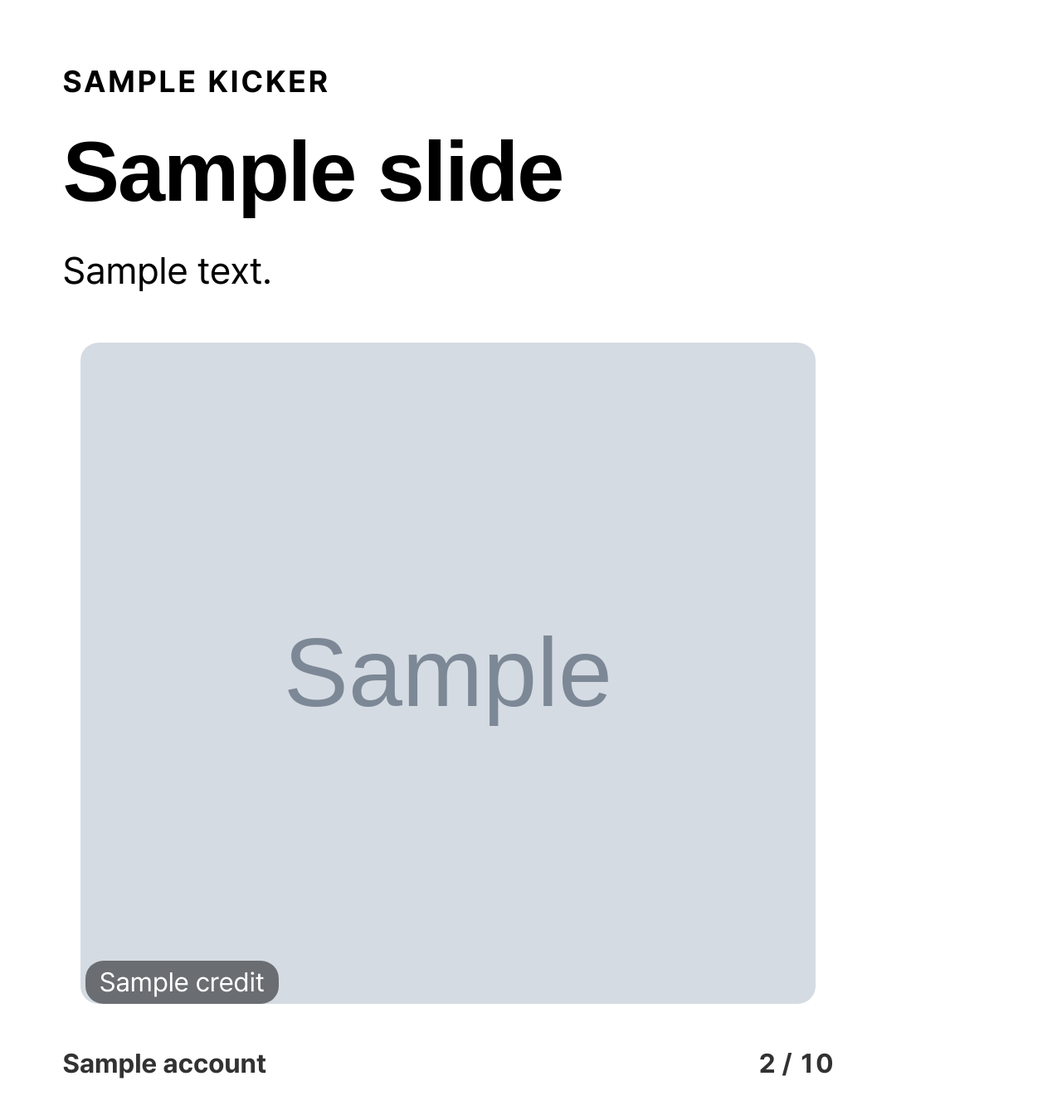
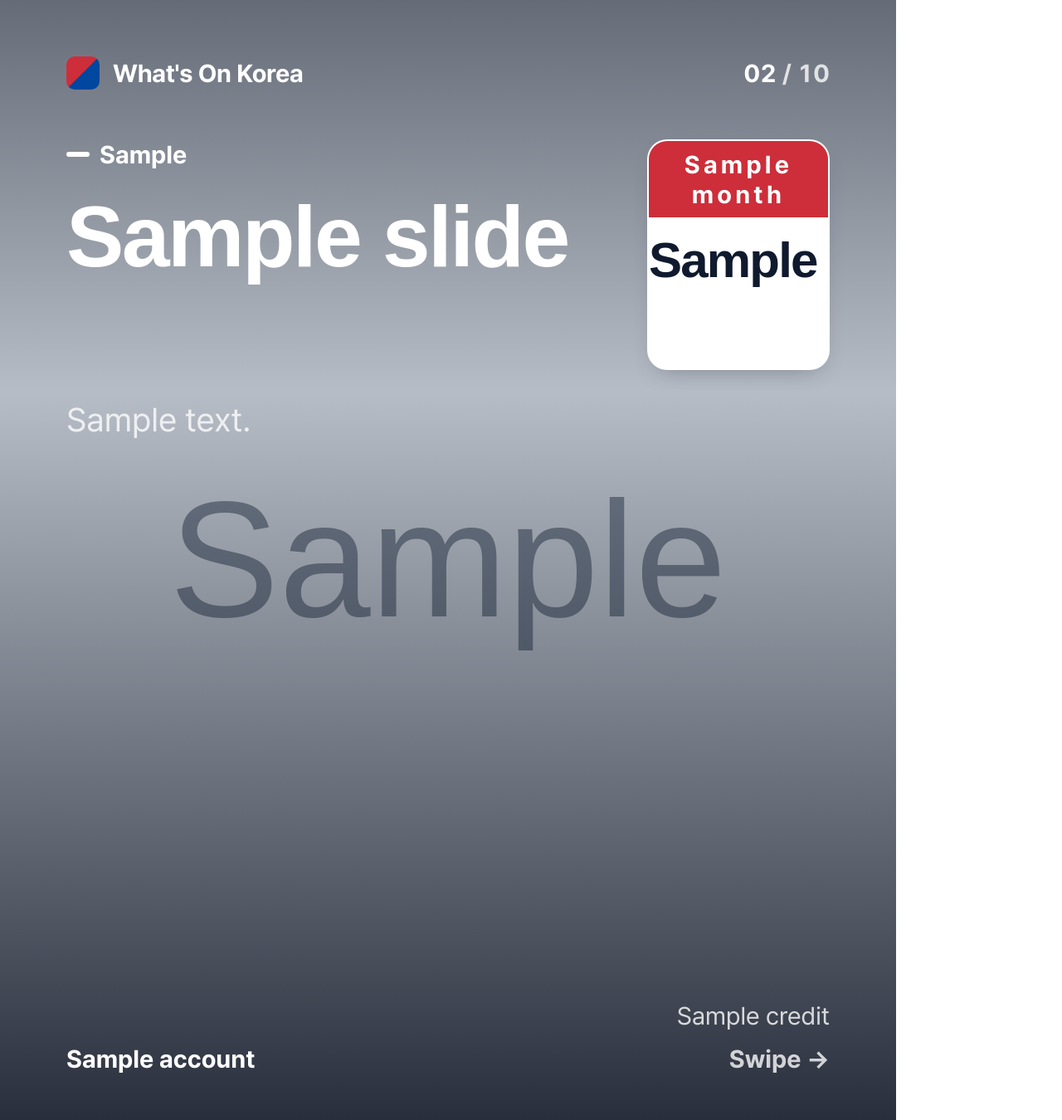
Before and after one commit to juyoungml/nemo-k-cards, a Python web app: template backend/app/renderer/templates/cover.html in a window 1280 px wide. Shown: the whole page at 83% size. Run offline with Jinja, Linux system fonts and the light colour scheme; the template is opened without the code that fills it: most values are stand-ins (such as "Sample title", 1, 10 or a date in 2020); grey boxes marked "Sample" are stand-in pictures; some web fonts are replaced.

Commit message:
style(design): FINDING-006/007 — type-led card system, no placeholder photos
- brand chrome on every slide (mark, page counter, swipe cue), taegeuk rule
- cover: calendar tile for the posting weekend + numbered event index
- event: outlined number, category chip/color, structured facts panel with
  icons, 'Until' urgency, access chips, why-go quote
- tips as numbered rows; map as route diagram + large Korean taxi address
- CTA: save cue, 'Links checked' stamp, sources limited to events in the deck
- licensed photos go full-bleed under a scrim; never a gradient placeholder
- category colors lightened on the dark theme; QA glyph tolerance 8px

Co-Authored-By: Claude Opus 5.5 <noreply@anthropic.com>

```diff
--- a/backend/app/renderer/templates/_cards.css
+++ b/backend/app/renderer/templates/_cards.css
@@ -5,80 +5,116 @@
 @font-face { font-family: "Black Han Sans"; src: url("{{ font_dir }}/BlackHanSans-Regular.ttf") format("truetype"); }
 @font-face { font-family: "Do Hyeon"; src: url("{{ font_dir }}/DoHyeon-Regular.ttf") format("truetype"); }
 
-* { box-sizing: border-box; }
-/* The canvas is 1080px wide, so 1cqw = 10.8px. Minimum text size is 3cqw ≈ 32px (QA floor: 30px). */
-.slide { position: relative; width: 1080px; height: 1350px; overflow: hidden; container-type: inline-size;
+/* What's On Korea card system.
+   Canvas 1080×1350 · 80px margins · 8px spacing scale · type scale 30 / 36 / 44 / 56 / 76 / 112.
+   Type-led: cards work without photos; a licensed photo goes full-bleed under a scrim. */
+:root {
+  --red: #CD2E3A; --blue: #0047A0; --ink: #0F1A2E; --muted: #5B6578; --line: #E3E8F0; --paper: #FFFFFF; --wash: #F4F6FA;
+  --m: 80px;
+}
+* { box-sizing: border-box; margin: 0; }
+.slide { position: relative; width: 1080px; height: 1350px; overflow: hidden;
   font-family: "Pretendard", sans-serif; word-break: keep-all; overflow-wrap: break-word;
-  background: var(--bg); color: var(--fg); }
-.pad { position: absolute; inset: 0; padding: 7cqw 7cqw 11cqw; display: flex; flex-direction: column; gap: 3cqw; }
-.acct, .pg { position: absolute; bottom: 4.5cqw; font-size: 3cqw; font-weight: 700; opacity: .8; }
-.acct { left: 7cqw; } .pg { right: 7cqw; font-variant-numeric: tabular-nums; }
+  background: var(--bg); color: var(--fg); -webkit-font-smoothing: antialiased; }
 
-.kicker { font-size: 3.4cqw; font-weight: 700; letter-spacing: .08em; text-transform: uppercase; color: var(--accent); }
-.ttl { font-size: 9.5cqw; line-height: 1.08; font-weight: 900; letter-spacing: -.02em; color: var(--title); }
-.sub { font-size: 4.2cqw; line-height: 1.4; }
-.ko { font-size: 4cqw; opacity: .85; }
-.muted { opacity: .8; }
+/* Header + footer chrome (same position on every slide) */
+.top { position: absolute; left: var(--m); right: var(--m); top: 64px; height: 48px; display: flex; align-items: center; gap: 16px; z-index: 2; }
+.mark { width: 40px; height: 40px; border-radius: 10px; background: linear-gradient(135deg, var(--red) 0 50%, var(--blue) 50% 100%); position: relative; flex: none; }
+.mark::after { content: ""; position: absolute; inset: 12px; border-radius: 50%; background: var(--bg); }
+.brand { font-size: 30px; font-weight: 700; letter-spacing: -0.01em; flex: 1; }
+.counter { font-size: 30px; font-weight: 700; color: var(--muted); font-variant-numeric: tabular-nums; }
+.counter b { color: var(--fg); }
+.bottom { position: absolute; left: var(--m); right: var(--m); bottom: 56px; display: flex; align-items: center; z-index: 2;
+  font-size: 30px; color: var(--muted); }
+.bottom .acct { flex: 1; font-weight: 700; color: var(--fg); }
+.bottom .next { font-weight: 700; color: var(--accent); }
 
-.photo { position: relative; flex: 1 1 0; min-height: 0; border-radius: 3cqw; overflow: hidden;
-  background: radial-gradient(120% 90% at 20% 15%, var(--ph2) 0%, transparent 55%),
-              radial-gradient(90% 80% at 85% 90%, var(--ph2) 0%, transparent 60%),
-              linear-gradient(160deg, var(--ph1), var(--ph1)); }
-.photo img { width: 100%; height: 100%; object-fit: cover; display: block; }
-.photo .cr { position: absolute; left: 2.5cqw; bottom: 2cqw; font-size: 3cqw; padding: .6cqw 1.6cqw;
-  border-radius: 2cqw; background: rgba(0,0,0,.5); color: #fff; }
-/* KOGL Type 3 / ND images: no text overlay, show framed */
-.photo.framed { background: var(--frame); padding: 2cqw; } .photo.framed img { border-radius: 2cqw; }
+/* Content column */
+.pad { position: absolute; left: var(--m); right: var(--m); top: 168px; bottom: 144px; display: flex; flex-direction: column; gap: 32px; z-index: 1; }
 
-.chips { display: flex; flex-wrap: wrap; gap: 1.6cqw; }
-.chip { font-size: 3cqw; font-weight: 700; padding: 1.2cqw 2.6cqw; border-radius: 5cqw; white-space: nowrap;
-  background: var(--chip-bg); color: var(--chip-fg); }
-.chip.warn { background: var(--warn-bg); color: var(--warn-fg); }
-.chip i { display: inline-block; width: 1.6cqw; height: 1.6cqw; border-radius: 50%; background: currentColor; margin-right: 1.2cqw; vertical-align: .3cqw; }
+.eyebrow { display: inline-flex; align-items: center; gap: 12px; font-size: 30px; font-weight: 700; color: var(--accent); }
+.eyebrow::before { content: ""; width: 28px; height: 6px; border-radius: 3px; background: currentColor; }
+.title { font-size: 76px; line-height: 1.12; font-weight: 900; letter-spacing: -0.025em; color: var(--fg); text-wrap: balance; }
+.title.xl { font-size: 104px; line-height: 1.1; }
+.lead { font-size: 40px; line-height: 1.4; color: var(--muted); }
+.ko { font-size: 36px; color: var(--muted); font-weight: 700; }
 
-.num { font-size: 14cqw; line-height: .9; font-weight: 900; color: var(--accent); }
-.kv { display: grid; grid-template-columns: auto 1fr; gap: 2cqw 3.5cqw; margin: 0; align-items: baseline; }
-.kv dt { font-size: 3cqw; font-weight: 700; letter-spacing: .08em; text-transform: uppercase; color: var(--accent); }
-.kv dd { margin: 0; font-size: 3.9cqw; font-weight: 500; }
+/* Calendar tile: the brand motif */
+.cal { width: 220px; flex: none; border-radius: 24px; overflow: hidden; background: var(--paper); box-shadow: 0 12px 28px -14px rgba(15, 26, 46, .35); border: 2px solid var(--line); text-align: center; }
+.cal .mo { background: var(--red); color: #fff; font-size: 30px; font-weight: 700; letter-spacing: .14em; padding: 10px 0; }
+.cal .d { color: var(--ink); font-size: 60px; white-space: nowrap; font-weight: 900; line-height: 1; padding: 22px 0 10px; letter-spacing: -0.03em; font-variant-numeric: tabular-nums; }
+.cal .w { color: var(--muted); font-size: 30px; font-weight: 700; padding-bottom: 18px; }
 
-ul.list { margin: 0; padding: 0; list-style: none; display: flex; flex-direction: column; gap: 3cqw; font-size: 4.3cqw; line-height: 1.4; }
-ul.list li { display: grid; grid-template-columns: 6cqw 1fr; gap: 2cqw; align-items: start; }
-ul.list .n { font-size: 3.6cqw; font-weight: 900; color: var(--accent); padding-top: .4cqw; }
+/* Cover */
+.cover-head { display: flex; gap: 48px; align-items: flex-start; }
+.cover-head .txt { flex: 1; min-width: 0; display: flex; flex-direction: column; gap: 24px; }
+.preview { margin-top: auto; display: flex; flex-direction: column; border-top: 3px solid var(--fg); }
+.preview ul { padding: 0; }
+.preview li { list-style: none; display: grid; grid-template-columns: 72px 1fr auto; align-items: center; gap: 16px;
+  padding: 22px 0; border-bottom: 2px solid var(--line); font-size: 38px; font-weight: 700; color: var(--fg); }
+.preview li .n { font-size: 36px; font-weight: 900; color: var(--accent); font-variant-numeric: tabular-nums; }
+.preview li .t { min-width: 0; overflow: hidden; text-overflow: ellipsis; white-space: nowrap; }
 
-.place { border-radius: 3cqw; padding: 4cqw; background: var(--panel); display: flex; flex-direction: column; gap: 2cqw; }
-.place .addr { font-size: 4.2cqw; font-weight: 700; }
-.route { display: flex; align-items: center; gap: 2cqw; font-size: 3.4cqw; font-weight: 700; }
-.route .dot { width: 3cqw; height: 3cqw; border-radius: 50%; background: var(--accent); flex: none; }
-.route .line { flex: 1; height: .6cqw; background: repeating-linear-gradient(90deg, var(--accent) 0 2cqw, transparent 2cqw 3.4cqw); }
+/* Category chip */
+.chip { display: inline-flex; align-items: center; gap: 10px; height: 52px; padding: 0 22px; border-radius: 26px; align-self: flex-start;
+  font-size: 30px; font-weight: 700; white-space: nowrap; background: color-mix(in srgb, var(--cat) 14%, transparent); color: var(--cat); }
+.chip i { width: 12px; height: 12px; border-radius: 50%; background: currentColor; }
+.chip.warn { background: #FFF1D6; color: #8A5300; }
+.chip.ok { background: #E3F4EA; color: #17663A; }
+.row { display: flex; flex-wrap: wrap; gap: 16px; align-items: center; }
 
-.stamp { align-self: flex-start; font-size: 3.2cqw; font-weight: 700; padding: 1.4cqw 2.8cqw; border-radius: 2cqw;
-  background: var(--stamp-bg); color: var(--stamp-fg); }
-.src { font-size: 3cqw; line-height: 1.55; opacity: .9; }
-.follow { margin-top: auto; font-size: 4.2cqw; }
+/* Event slide */
+.ev-head { display: flex; gap: 32px; align-items: flex-start; padding-right: 200px; }
+.ev-head .num { font-size: 112px; font-weight: 900; line-height: .85; color: transparent; -webkit-text-stroke: 4px var(--cat); letter-spacing: -0.04em; font-variant-numeric: tabular-nums; }
+.ev-head .txt { flex: 1; min-width: 0; display: flex; flex-direction: column; gap: 14px; }
+.facts { border-radius: 28px; background: var(--wash); padding: 12px 40px; display: flex; flex-direction: column; }
+.facts .f { display: grid; grid-template-columns: 56px 150px 1fr; align-items: center; gap: 12px; padding: 22px 0; border-bottom: 2px solid var(--line); }
+.facts .f:last-child { border-bottom: 0; }
+.facts svg { width: 40px; height: 40px; stroke: var(--cat); fill: none; stroke-width: 2.4; stroke-linecap: round; stroke-linejoin: round; }
+.facts .k { font-size: 30px; font-weight: 700; color: var(--muted); letter-spacing: .04em; text-transform: uppercase; }
+.facts .v { font-size: 38px; font-weight: 700; color: var(--fg); line-height: 1.3; }
+.why { margin-top: auto; padding-left: 32px; border-left: 8px solid var(--cat); font-size: 40px; line-height: 1.4; color: var(--fg); }
+.until { position: absolute; right: 0; top: 0; text-align: right; font-size: 30px; font-weight: 700; color: var(--muted); }
+.until b { display: block; font-size: 44px; font-weight: 900; color: var(--red); }
+
+/* Tips */
+.tips { display: flex; flex-direction: column; gap: 20px; padding: 0; }
+.tips li { list-style: none; display: grid; grid-template-columns: 96px 1fr; gap: 24px; align-items: start;
+  background: var(--wash); border-radius: 28px; padding: 32px 36px; font-size: 40px; line-height: 1.35; font-weight: 700; color: var(--fg); }
+.tips .n { width: 72px; height: 72px; border-radius: 20px; display: grid; place-items: center; background: var(--accent); color: #fff; font-size: 36px; font-weight: 900; }
+
+/* Map */
+.taxi { border-radius: 28px; border: 3px solid var(--fg); padding: 40px; display: flex; flex-direction: column; gap: 16px; }
+.taxi .lbl { font-size: 30px; font-weight: 700; color: var(--muted); }
+.taxi .addr { font-size: 56px; line-height: 1.25; font-weight: 900; color: var(--fg); letter-spacing: -0.02em; }
+.route { display: grid; grid-template-columns: minmax(0, 1fr) 160px minmax(0, 1fr); align-items: center; gap: 32px; padding: 16px 0; }
+.route .stop { display: flex; flex-direction: column; gap: 8px; font-size: 34px; font-weight: 700; line-height: 1.25; color: var(--fg); }
+.route .stop small { font-size: 30px; color: var(--muted); font-weight: 400; }
+.route .stop.end { text-align: right; }
+.route .line { height: 8px; border-radius: 4px; background: repeating-linear-gradient(90deg, var(--accent) 0 28px, transparent 28px 44px); position: relative; }
+.route .line::before, .route .line::after { content: ""; position: absolute; top: 50%; width: 28px; height: 28px; border-radius: 50%; transform: translateY(-50%); background: var(--accent); }
+.route .line::before { left: -14px; } .route .line::after { right: -14px; background: var(--red); }
+
+/* CTA */
+.save { display: flex; gap: 32px; align-items: center; }
+.save svg { width: 120px; height: 120px; flex: none; stroke: var(--accent); fill: none; stroke-width: 2; }
+.stamp { display: inline-flex; align-items: center; gap: 12px; align-self: flex-start; height: 60px; padding: 0 24px; border-radius: 30px;
+  background: #E3F4EA; color: #17663A; font-size: 30px; font-weight: 700; }
+.src { margin-top: auto; display: flex; flex-direction: column; gap: 10px; font-size: 30px; line-height: 1.45; color: var(--muted); border-top: 2px solid var(--line); padding-top: 28px; }
+
+/* Licensed photo: full-bleed under a scrim (only when the image license allows overlay) */
+.bleed { position: absolute; inset: 0; z-index: 0; }
+.bleed img { width: 100%; height: 100%; object-fit: cover; }
+.bleed::after { content: ""; position: absolute; inset: 0; background: linear-gradient(180deg, rgba(10, 16, 30, .55) 0%, rgba(10, 16, 30, .15) 35%, rgba(10, 16, 30, .85) 100%); }
+.has-photo { --fg: #fff; --muted: rgba(255, 255, 255, .78); --line: rgba(255, 255, 255, .25); --wash: rgba(10, 16, 30, .45); }
+.credit { position: absolute; right: var(--m); bottom: 108px; z-index: 2; font-size: 30px; color: rgba(255, 255, 255, .8); }
 
 /* ================= Themes ================= */
-/* A · Bold Editorial: flag-blue field, heavy display type, red accents */
-.theme-bold { --bg: var(--bold-bg); --fg: #fff; --title: #fff; --accent: #FF6B74; --chip-bg: rgba(255,255,255,.14); --chip-fg: #fff;
-  --warn-bg: #FFD166; --warn-fg: #2B1D00; --panel: rgba(255,255,255,.1); --stamp-bg: #CD2E3A; --stamp-fg: #fff; --frame: rgba(255,255,255,.12); }
-.theme-bold .ttl, .theme-bold .num { font-family: "Black Han Sans", "Pretendard", sans-serif; font-weight: 400; }
-.theme-bold.layout-cover .ttl { font-size: 12.5cqw; }
-
-/* B · Clean Info: white sheet, label chips, taegeuk rule */
-.theme-clean { --bg: #fff; --fg: #121826; --title: #0B2F6B; --accent: #CD2E3A; --chip-bg: #E8EEF8; --chip-fg: #0B2F6B;
-  --warn-bg: #FFF0D6; --warn-fg: #7A4A00; --panel: #F2F5FA; --stamp-bg: #0B2F6B; --stamp-fg: #fff; --frame: #EEF2F8; }
-.theme-clean .slide::before { content: ""; position: absolute; left: 0; right: 0; top: 0; height: 2cqw; z-index: 1;
-  background: linear-gradient(90deg, #CD2E3A 0 50%, #0047A0 50%); }
-.theme-clean .ttl { font-weight: 700; line-height: 1.18; }
-.theme-clean .num { color: #0047A0; font-weight: 700; }
-.theme-clean.layout-cover .slide { background: #F4F7FC; }
-
-/* C · Playful Pop: pastel field, rounded display face, sticker chips */
-.theme-pop { --bg: var(--pop-bg); --fg: #2A1A3A; --title: #2A1A3A; --accent: #7B3FE4; --chip-bg: #fff; --chip-fg: #2A1A3A;
-  --warn-bg: #FFE066; --warn-fg: #2A1A3A; --panel: rgba(255,255,255,.7); --stamp-bg: #7B3FE4; --stamp-fg: #fff; --frame: #fff; }
-.theme-pop .ttl, .theme-pop .num { font-family: "Do Hyeon", "Pretendard", sans-serif; font-weight: 400; }
-.theme-pop .chip { border: .4cqw solid #2A1A3A; }
-.theme-pop .photo { border: .6cqw solid #2A1A3A; }
-.theme-pop .stamp { transform: rotate(-3deg); }
-.theme-pop .blob { position: absolute; border-radius: 50%; opacity: .55; pointer-events: none; }
-.theme-pop .b1 { width: 40cqw; height: 40cqw; right: -12cqw; top: -10cqw; background: var(--blob1); }
-.theme-pop .b2 { width: 28cqw; height: 28cqw; left: -10cqw; bottom: -8cqw; background: var(--blob2); }
+.theme-clean { --bg: var(--paper); --fg: var(--ink); --accent: var(--blue); }
+.theme-clean .slide::before { content: ""; position: absolute; left: 0; right: 0; top: 0; height: 16px; z-index: 3;
+  background: linear-gradient(90deg, var(--red) 0 50%, var(--blue) 50%); }
+.theme-bold { --bg: var(--bold-bg); --fg: #fff; --muted: rgba(255, 255, 255, .72); --line: rgba(255, 255, 255, .18); --wash: rgba(255, 255, 255, .08); --accent: #FF6B74; }
+.theme-bold .title { font-family: "Black Han Sans", "Pretendard", sans-serif; font-weight: 400; letter-spacing: -0.01em; }
+.theme-bold .cal { border-color: transparent; }
+.theme-pop { --bg: var(--pop-bg); --fg: #2A1A3A; --muted: #6A5878; --line: rgba(42, 26, 58, .14); --wash: rgba(255, 255, 255, .7); --accent: #7B3FE4; }
+.theme-pop .title { font-family: "Do Hyeon", "Pretendard", sans-serif; font-weight: 400; letter-spacing: 0; }
--- a/backend/app/renderer/templates/base.html
+++ b/backend/app/renderer/templates/base.html
@@ -9,11 +9,19 @@
 </style>
 </head>
 <body class="theme-{{ theme }} layout-{{ slide.layout }}" style="{{ palette_css }}">
-<div class="slide">
-  {% if theme == "pop" %}<span class="blob b1"></span><span class="blob b2"></span>{% endif %}
+<div class="slide{% if photo %} has-photo{% endif %}">
+  {% if photo %}<div class="bleed"><img src="{{ photo.url }}" alt=""></div>
+  {% if photo.credit %}<span class="credit" data-qa="{{ slide.layout }}.credit">{{ photo.credit }}</span>{% endif %}{% endif %}
+  <header class="top">
+    <span class="mark"></span>
+    <span class="brand">What's On Korea</span>
+    <span class="counter" data-qa="{{ slide.layout }}.page"><b>{{ "%02d" | format(slide.index + 1) }}</b> / {{ "%02d" | format(total) }}</span>
+  </header>
   <div class="pad">{% block content %}{% endblock %}</div>
-  <span class="acct">{{ account }}</span>
-  <span class="pg" data-qa="{{ slide.layout }}.page">{{ slide.index + 1 }} / {{ total }}</span>
+  <footer class="bottom">
+    <span class="acct">{{ account }}</span>
+    {% if slide.index + 1 < total %}<span class="next">Swipe →</span>{% else %}<span>Save · Share</span>{% endif %}
+  </footer>
 </div>
 </body>
 </html>
--- a/backend/app/renderer/templates/cover.html
+++ b/backend/app/renderer/templates/cover.html
@@ -1,7 +1,25 @@
 {% extends "base.html" %}
 {% block content %}
-  <span class="kicker" data-qa="cover.kicker">{{ kicker }}</span>
-  <div class="ttl" data-qa="cover.heading">{{ slide.heading }}</div>
-  {% if slide.body %}<div class="sub" data-qa="cover.body">{{ slide.body }}</div>{% endif %}
-  {% include "_photo.html" %}
+  <div class="cover-head">
+    <div class="txt">
+      <span class="eyebrow" data-qa="cover.kicker">{{ kicker_place }}</span>
+      <div class="title{% if slide.heading | length < 34 %} xl{% endif %}" data-qa="cover.heading">{{ slide.heading }}</div>
+    </div>
+    <div class="cal" data-qa="cover.date">
+      <div class="mo">{{ cal.month }}</div>
+      <div class="d">{{ cal.days }}</div>
+      <div class="w">{{ cal.weekday }}</div>
+    </div>
+  </div>
+  {% if slide.body %}<div class="lead" data-qa="cover.body">{{ slide.body }}</div>{% endif %}
+  {% if preview %}
+  <div class="preview" data-qa="cover.preview">
+    <ul>
+      {% for p in preview %}
+      <li><span class="n">{{ "%02d" | format(p.no) }}</span><span class="t">{{ p.title }}</span>
+        <span class="chip" style="--cat: {{ p.color }}"><i></i>{{ p.category }}</span></li>
+      {% endfor %}
+    </ul>
+  </div>
+  {% endif %}
 {% endblock %}
```
Also changed, not shown: backend/app/renderer/html.py (+41 -12 lines), backend/app/renderer/templates/cta.html (+9 -8 lines), backend/app/renderer/templates/event.html (+18 -19 lines), backend/app/renderer/templates/map.html (+16 -12 lines), backend/app/renderer/templates/tips.html (+4 -4 lines).
